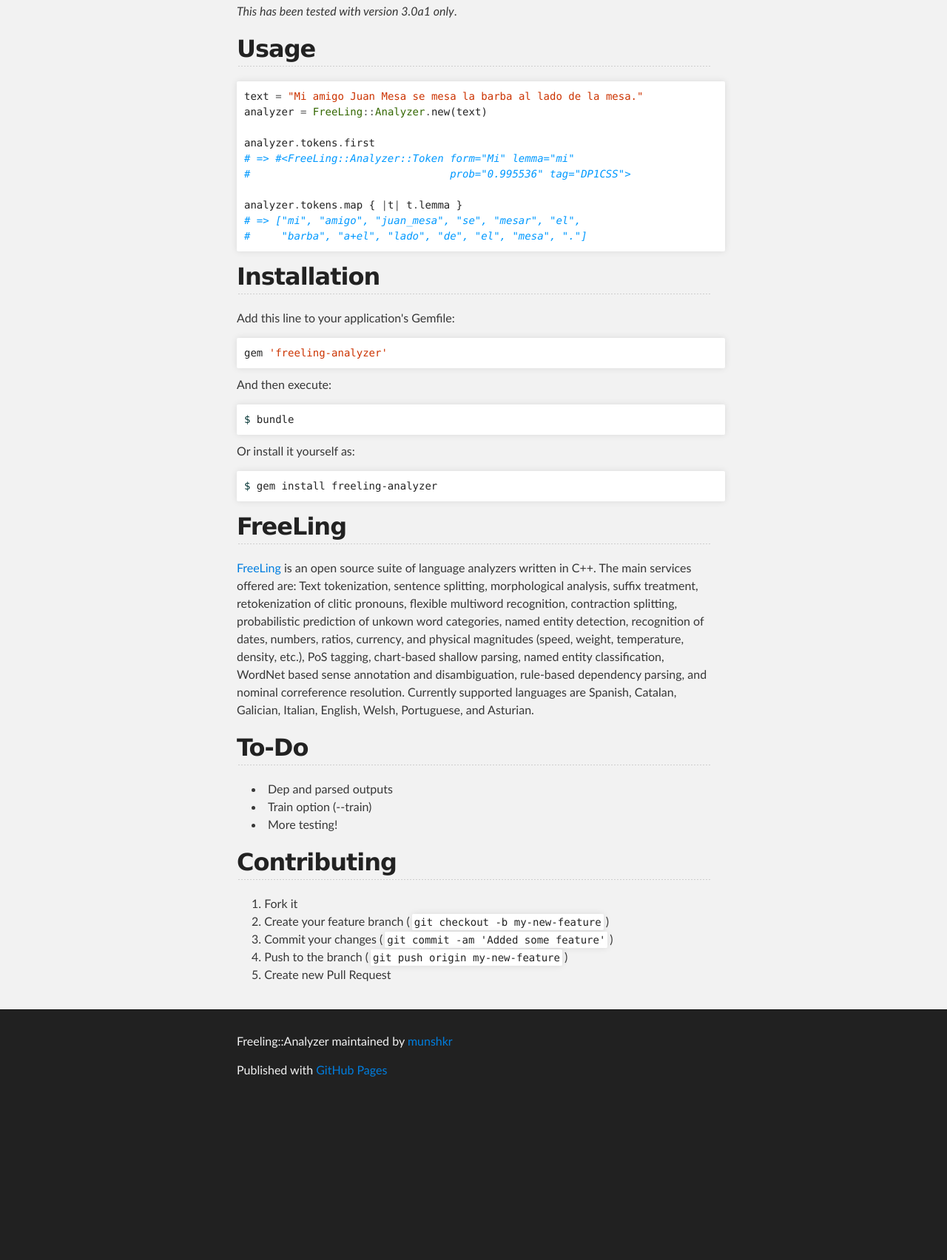
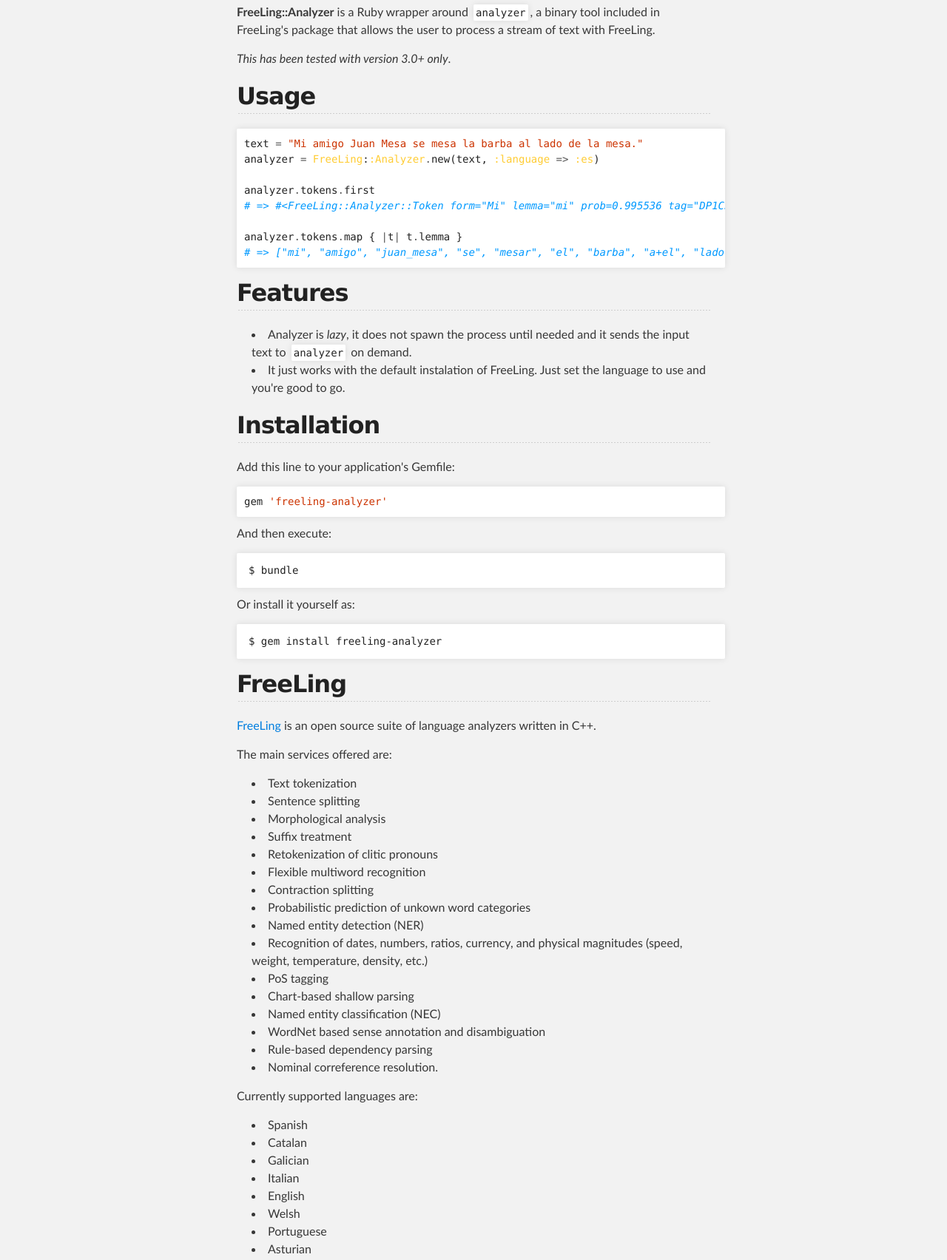
Before and after one commit to munshkr/freeling-analyzer-ruby, a plain HTML site: page index.html in a window 1280 px wide. Shown: the part 320-2024 px from the top of the page at 74% size. Before the commit the page ends 1814 px from the top, so only its background shows below. Drawn offline with Linux system fonts and the light colour scheme.

Commit message:
Create gh-pages branch via GitHub

```diff
--- a/index.html
+++ b/index.html
@@ -31,27 +31,34 @@
     <!-- MAIN CONTENT -->
     <div id="main_content_wrap" class="outer">
       <section id="main_content" class="inner">
-        <p><strong>FreeLing::Analyzer</strong> is a Ruby wrapper around <code>analyzer</code>, a binary tool included
-in FreeLing's package that allows the user to process a stream of text with
-FreeLing.</p>
+        <h1>Freeling::Analyzer</h1>
 
-<p><em>This has been tested with version 3.0a1 only</em>.</p>
+<p><strong>FreeLing::Analyzer</strong> is a Ruby wrapper around <code>analyzer</code>, a binary tool
+included in FreeLing's package that allows the user to process a stream of text
+with FreeLing.</p>
+
+<p><em>This has been tested with version 3.0+ only</em>.</p>
 
 <h2>Usage</h2>
 
 <div class="highlight"><pre><span class="n">text</span> <span class="o">=</span> <span class="s2">"Mi amigo Juan Mesa se mesa la barba al lado de la mesa."</span>
-<span class="n">analyzer</span> <span class="o">=</span> <span class="no">FreeLing</span><span class="o">::</span><span class="no">Analyzer</span><span class="o">.</span><span class="n">new</span><span class="p">(</span><span class="n">text</span><span class="p">)</span>
+<span class="n">analyzer</span> <span class="o">=</span> <span class="ss">FreeLing</span><span class="p">:</span><span class="ss">:Analyzer</span><span class="o">.</span><span class="n">new</span><span class="p">(</span><span class="n">text</span><span class="p">,</span> <span class="ss">:language</span> <span class="o">=&gt;</span> <span class="ss">:es</span><span class="p">)</span>
 
 <span class="n">analyzer</span><span class="o">.</span><span class="n">tokens</span><span class="o">.</span><span class="n">first</span>
-<span class="c1"># =&gt; #&lt;FreeLing::Analyzer::Token form="Mi" lemma="mi" </span>
-<span class="c1">#                                prob="0.995536" tag="DP1CSS"&gt;</span>
+<span class="c1"># =&gt; #&lt;FreeLing::Analyzer::Token form="Mi" lemma="mi" prob=0.995536 tag="DP1CSS"&gt;</span>
 
 <span class="n">analyzer</span><span class="o">.</span><span class="n">tokens</span><span class="o">.</span><span class="n">map</span> <span class="p">{</span> <span class="o">|</span><span class="n">t</span><span class="o">|</span> <span class="n">t</span><span class="o">.</span><span class="n">lemma</span> <span class="p">}</span>
-<span class="c1"># =&gt; ["mi", "amigo", "juan_mesa", "se", "mesar", "el",</span>
-<span class="c1">#     "barba", "a+el", "lado", "de", "el", "mesa", "."]</span>
+<span class="c1"># =&gt; ["mi", "amigo", "juan_mesa", "se", "mesar", "el", "barba", "a+el", "lado", "de", "el", "mesa", "."]</span>
 </pre></div>
 
-<h2>Installation</h2>
+<h2>Features</h2>
+
+<ul>
+<li>Analyzer is <em>lazy</em>, it does not spawn the process until needed and it sends
+the input text to <code>analyzer</code> on demand.</li>
+<li>It just works with the default instalation of FreeLing. Just set the language
+to use and you're good to go.</li>
+</ul><h2>Installation</h2>
 
 <p>Add this line to your application's Gemfile:</p>
 
@@ -60,34 +67,50 @@ FreeLing.</p>
 
 <p>And then execute:</p>
 
-<div class="highlight"><pre><span class="nv">$ </span>bundle
-</pre></div>
+<pre><code>$ bundle
+</code></pre>
 
 <p>Or install it yourself as:</p>
 
-<div class="highlight"><pre><span class="nv">$ </span>gem install freeling-analyzer
-</pre></div>
+<pre><code>$ gem install freeling-analyzer
+</code></pre>
 
 <h2>FreeLing</h2>
 
 <p><a href="http://nlp.lsi.upc.edu/freeling/">FreeLing</a> is an open source suite of
-language analyzers written in C++.  The main services offered are: Text
-tokenization, sentence splitting, morphological analysis, suffix treatment,
-retokenization of clitic pronouns, flexible multiword recognition, contraction
-splitting, probabilistic prediction of unkown word categories, named entity
-detection, recognition of dates, numbers, ratios, currency, and physical
-magnitudes (speed, weight, temperature, density, etc.), PoS tagging,
-chart-based shallow parsing, named entity classification, WordNet based sense
-annotation and disambiguation, rule-based dependency parsing, and nominal
-correference resolution.  Currently supported languages are Spanish, Catalan,
-Galician, Italian, English, Welsh, Portuguese, and Asturian.</p>
+language analyzers written in C++.</p>
 
-<h2>To-Do</h2>
+<p>The main services offered are:</p>
 
 <ul>
-<li>Dep and parsed outputs</li>
-<li>Train option (--train)</li>
-<li>More testing!</li>
+<li>Text tokenization</li>
+<li>Sentence splitting</li>
+<li>Morphological analysis</li>
+<li>Suffix treatment</li>
+<li>Retokenization of clitic pronouns</li>
+<li>Flexible multiword recognition</li>
+<li>Contraction splitting</li>
+<li>Probabilistic prediction of unkown word categories</li>
+<li>Named entity detection (NER)</li>
+<li>Recognition of dates, numbers, ratios, currency, and physical magnitudes
+(speed, weight, temperature, density, etc.)</li>
+<li>PoS tagging</li>
+<li>Chart-based shallow parsing</li>
+<li>Named entity classification (NEC)</li>
+<li>WordNet based sense annotation and disambiguation</li>
+<li>Rule-based dependency parsing</li>
+<li>Nominal correference resolution.</li>
+</ul><p>Currently supported languages are:</p>
+
+<ul>
+<li>Spanish</li>
+<li>Catalan</li>
+<li>Galician</li>
+<li>Italian</li>
+<li>English</li>
+<li>Welsh</li>
+<li>Portuguese</li>
+<li>Asturian</li>
 </ul><h2>Contributing</h2>
 
 <ol>
--- a/stylesheets/stylesheet.css
+++ b/stylesheets/stylesheet.css
@@ -1,5 +1,5 @@
 /*******************************************************************************
-Slate Theme for Github Pages
+Slate Theme for GitHub Pages
 by Jason Costello, @jsncostello
 *******************************************************************************/
 
```
Also changed, not shown: params.json (+1 -1 lines).
